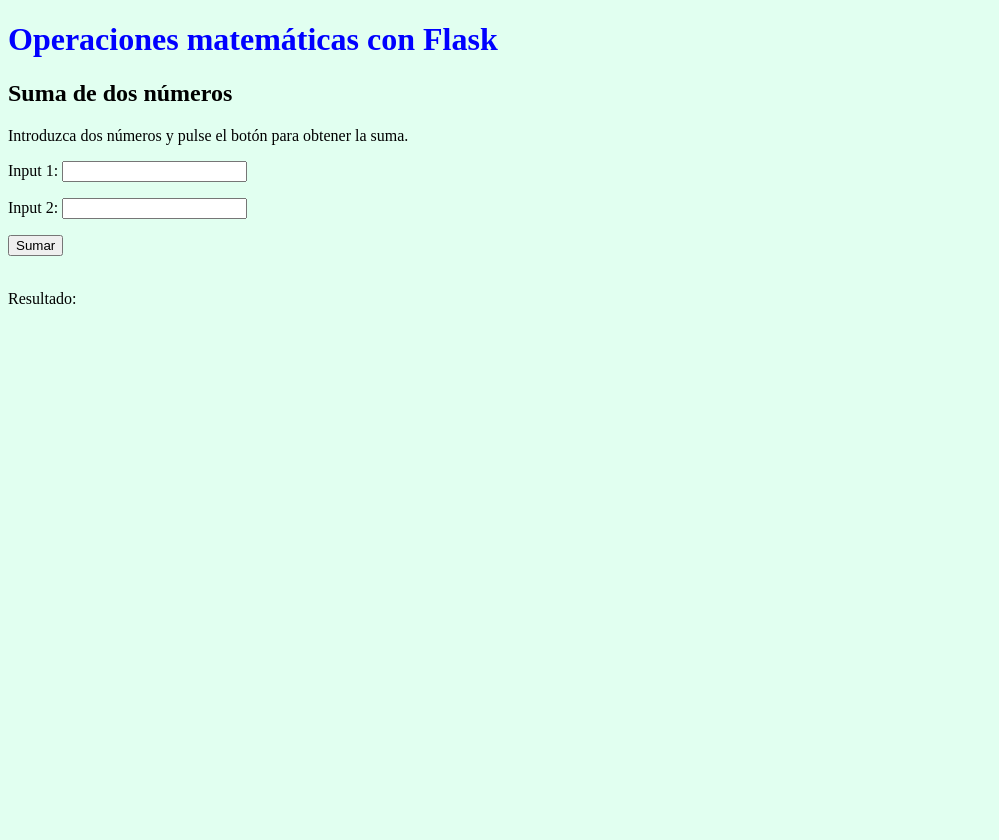
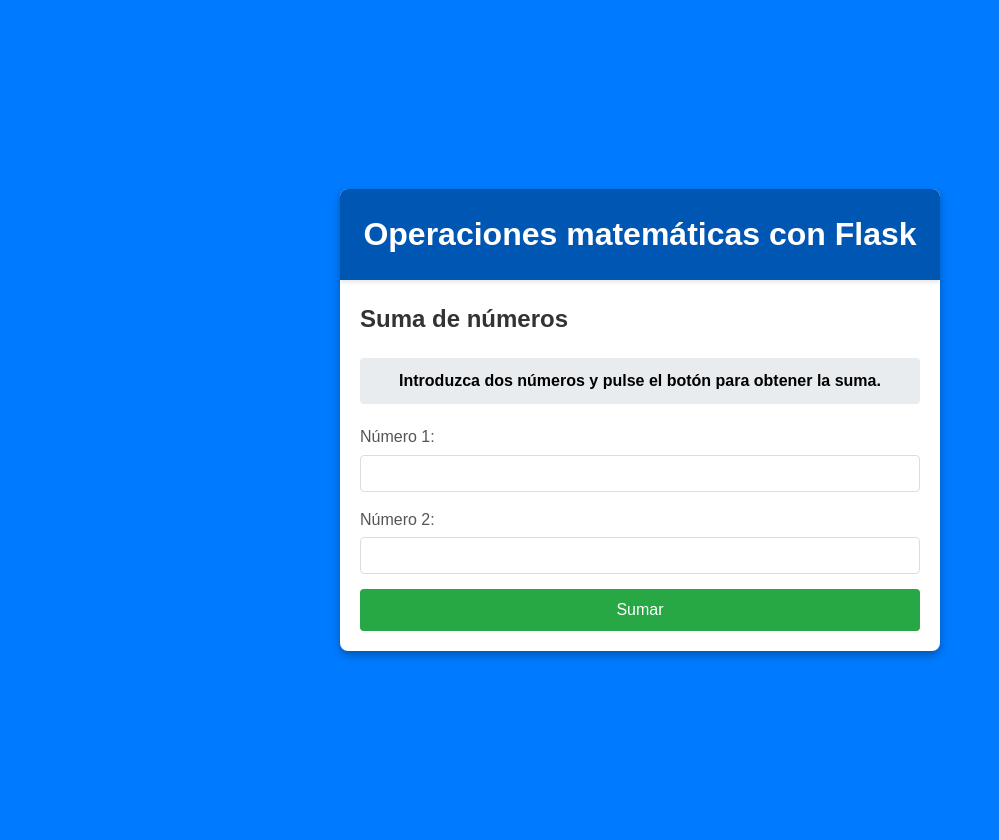
Before and after one commit to financieras/flask, a Flask app: page / in a window 1280 px wide. Shown: the whole page, without its empty margins (0-999 px from the left). Before the commit the page ends 304 px from the top, so only its background shows below. Run offline with Flask 2, Linux system fonts and the light colour scheme.

Commit message:
mejorando flasksum

```diff
--- a/flasksum/app.py
+++ b/flasksum/app.py
@@ -4,16 +4,26 @@ app = Flask(__name__)
 
 @app.route('/', methods=['GET', 'POST'])
 def index():
+    result = ''
     if request.method == 'POST':
-        vals = request.form.getlist('misvalores')
-        val1 = float(vals[0])
-        val2 = float(vals[1])
-        result = val1 + val2
-    else:
-        val1 = ''
-        val2 = ''
-        result = ''
-    return render_template('index.html', val1=val1, val2=val2, result=result)
+        try:
+            # Obtenemos todos los valores como una lista
+            valores = request.form.getlist('valor')
+
+            # Convertimos los valores a float
+            numeros = [float(valor) for valor in valores if valor]
+
+            # Realizamos la suma
+            result = sum(numeros)
+
+            # Si no hay números, lanzamos una excepción
+            if not numeros:
+                raise ValueError("No se proporcionaron números válidos")
+
+        except ValueError as e:
+            result = f"Error: {str(e)}"
+
+    return render_template('index.html', result=result)
 
 if __name__ == "__main__":
     app.run(debug=True, port=5000)
--- a/flasksum/static/css/style.css
+++ b/flasksum/static/css/style.css
@@ -1,7 +1,81 @@
 body {
-  background-color: rgb(225, 255, 240);
+  font-family: Arial, sans-serif;
+  background-color: #007bff; /* Azul brillante como fondo general */
+  margin: 0;
+  padding: 20px;
+  line-height: 1.6;
+  min-height: 100vh; /* Asegura que el fondo cubra toda la altura de la ventana */
+  display: flex;
+  justify-content: center;
+  align-items: center;
 }
 
-h1   {
-  color: blue;
+.container {
+  max-width: 600px;
+  width: 100%;
+  background: white;
+  border-radius: 8px;
+  box-shadow: 0 4px 10px rgba(0, 0, 0, 0.3);
+  overflow: hidden;
 }
+
+h1 {
+  color: #ffffff;
+  text-align: center;
+  padding: 20px;
+  background-color: #0056b3; /* Un azul más oscuro para el encabezado */
+  margin: 0;
+  box-shadow: 0 2px 4px rgba(0, 0, 0, 0.1);
+}
+
+.content {
+  padding: 20px;
+}
+
+h2 {
+  color: #333;
+  margin-top: 0;
+}
+
+form {
+  margin-top: 20px;
+}
+
+label {
+  display: block;
+  margin-bottom: 5px;
+  color: #555;
+}
+
+input[type="number"] {
+  width: 100%;
+  padding: 10px;
+  margin-bottom: 15px;
+  border: 1px solid #ddd;
+  border-radius: 4px;
+  box-sizing: border-box;
+}
+
+input[type="submit"] {
+  background-color: #28a745;
+  color: white;
+  border: none;
+  padding: 12px 20px;
+  border-radius: 4px;
+  cursor: pointer;
+  font-size: 16px;
+  width: 100%;
+}
+
+input[type="submit"]:hover {
+  background-color: #218838;
+}
+
+p {
+  background-color: #e9ecef;
+  padding: 10px;
+  border-radius: 4px;
+  margin-top: 20px;
+  font-weight: bold;
+  text-align: center;
+}
--- a/flasksum/templates/index.html
+++ b/flasksum/templates/index.html
@@ -2,22 +2,30 @@
 <html lang="es">
 <head>
     <meta charset="UTF-8">
-    <meta http-equiv="X-UA-Compatible" content="IE=edge">
     <meta name="viewport" content="width=device-width, initial-scale=1.0">
     <link rel="shortcut icon" href="../static/imgs/favicon.ico" />
-    <title>Página Flask</title>
-    <link href="../static/css/style.css" rel="stylesheet" type="text/css">
+    <title>Suma de números</title>
+    <link rel="stylesheet" href="{{ url_for('static', filename='css/style.css') }}">
 </head>
 <body>
-    <h1>Operaciones matemáticas con Flask</h1>
-    <h2>Suma de dos números</h2>
-    <p>Introduzca dos números y pulse el botón para obtener la suma.</p>
-    <form action="/" method="POST">
-        <p>Input 1: <input name="misvalores" value="{{ val1 }}"></p>
-        <p>Input 2: <input name="misvalores" value="{{ val2 }}"></p>
-        <input type="submit" value="Sumar">
-    </form>
-    <br>
-    <p>Resultado: {{ result }}</p>
+    <div class="container">
+        <h1>Operaciones matemáticas con Flask</h1>
+        <div class="content">
+            <h2>Suma de números</h2>
+            <p>Introduzca dos números y pulse el botón para obtener la suma.</p>
+            <form action="/" method="post">
+                <label for="valor1">Número 1:</label>
+                <input type="number" id="valor1" name="valor" required step="any">
+
+                <label for="valor2">Número 2:</label>
+                <input type="number" id="valor2" name="valor" required step="any">
+
+                <input type="submit" value="Sumar">
+            </form>
+            {% if result %}
+                <p>{{ result }}</p>
+            {% endif %}
+        </div>
+    </div>
 </body>
 </html>
```
Also changed, not shown: flasksum/README.md (deleted), 1 other file.
